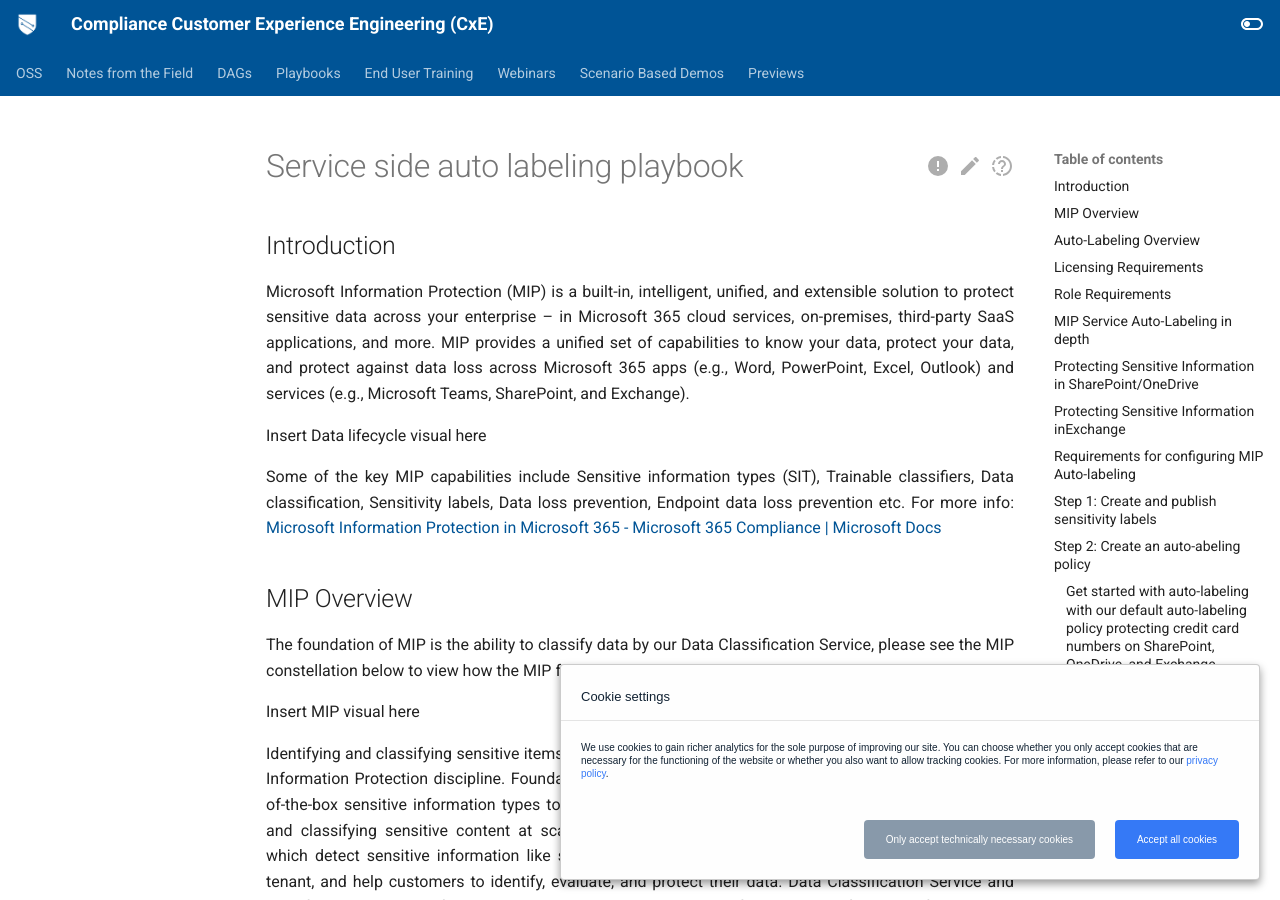
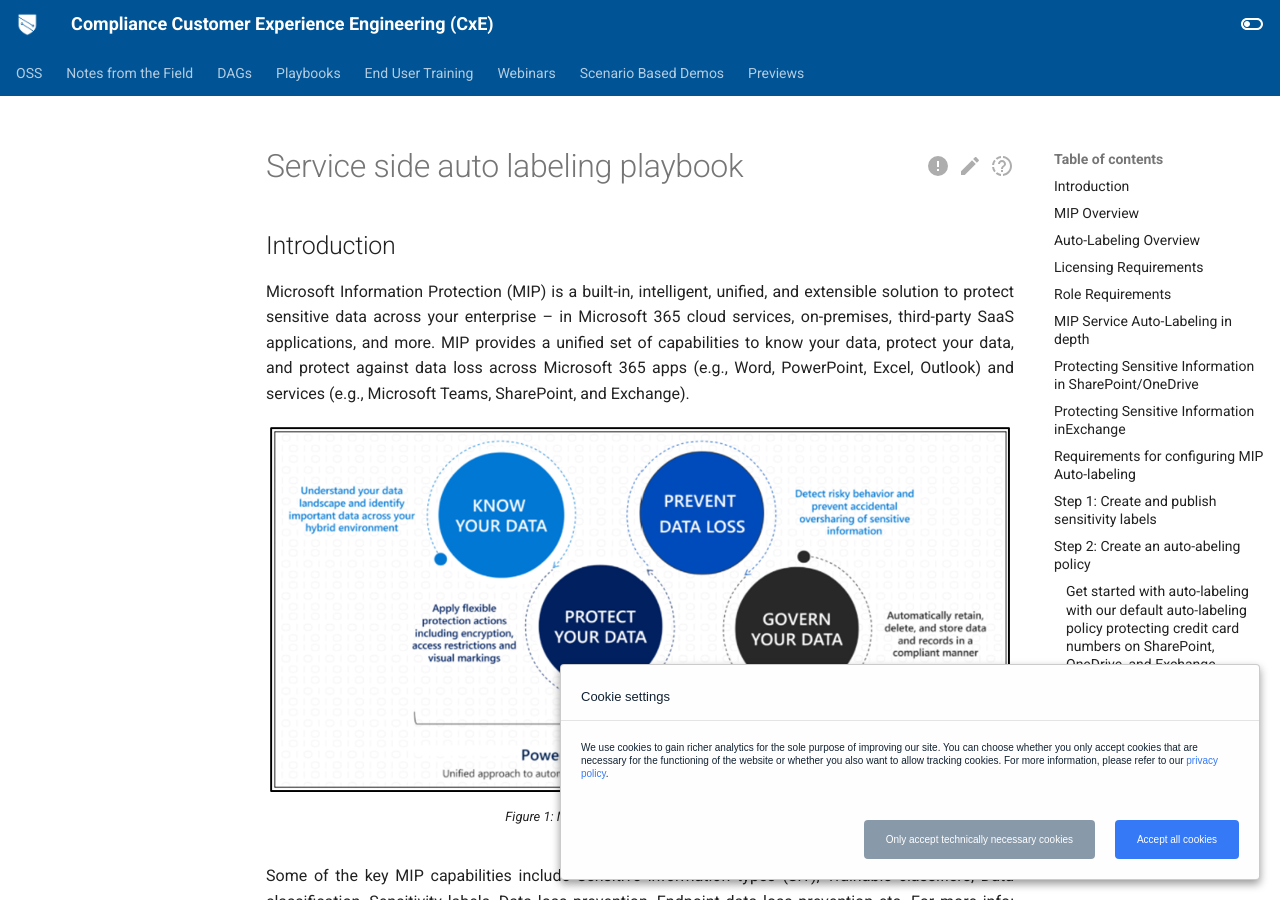
Before and after one commit to microsoft/ComplianceCxE, an MkDocs documentation site: the page built from docs/playbooks/service-side-auto-labeling.md, in a window 1280 px wide and 900 px high. Built offline with MkDocs 1.6.1 and Material for MkDocs 9.7.7, drawn with Linux system fonts in a browser that asks for light colours; comment, search, counter and statistics services are not loaded.

Commit message:
Update service-side-auto-labeling.md

```diff
--- a/docs/playbooks/service-side-auto-labeling.md
+++ b/docs/playbooks/service-side-auto-labeling.md
@@ -3,7 +3,10 @@
 ## Introduction
 Microsoft Information Protection (MIP) is a built-in, intelligent, unified, and extensible solution to protect sensitive data across your enterprise – in Microsoft 365 cloud services, on-premises, third-party SaaS applications, and more. MIP provides a unified set of capabilities to know your data, protect your data, and protect against data loss across Microsoft 365 apps (e.g., Word, PowerPoint, Excel, Outlook) and services (e.g., Microsoft Teams, SharePoint, and Exchange).
 
-Insert Data lifecycle visual here
+<figure>
+    <img src="../../playbooks/img/ss-auto-labeling/picture1.png"/>
+    <figcaption>Figure 1: Microsoft Information Protection Cycle</figcaption>
+</figure>
 
 Some of the key MIP capabilities include Sensitive information types (SIT), Trainable classifiers, Data classification, Sensitivity labels, Data loss prevention, Endpoint data loss prevention etc.
 For more info: [Microsoft Information Protection in Microsoft 365 - Microsoft 365 Compliance | Microsoft Docs](https://docs.microsoft.com/en-us/microsoft-365/compliance/information-protection?view=o365-worldwide)
```
